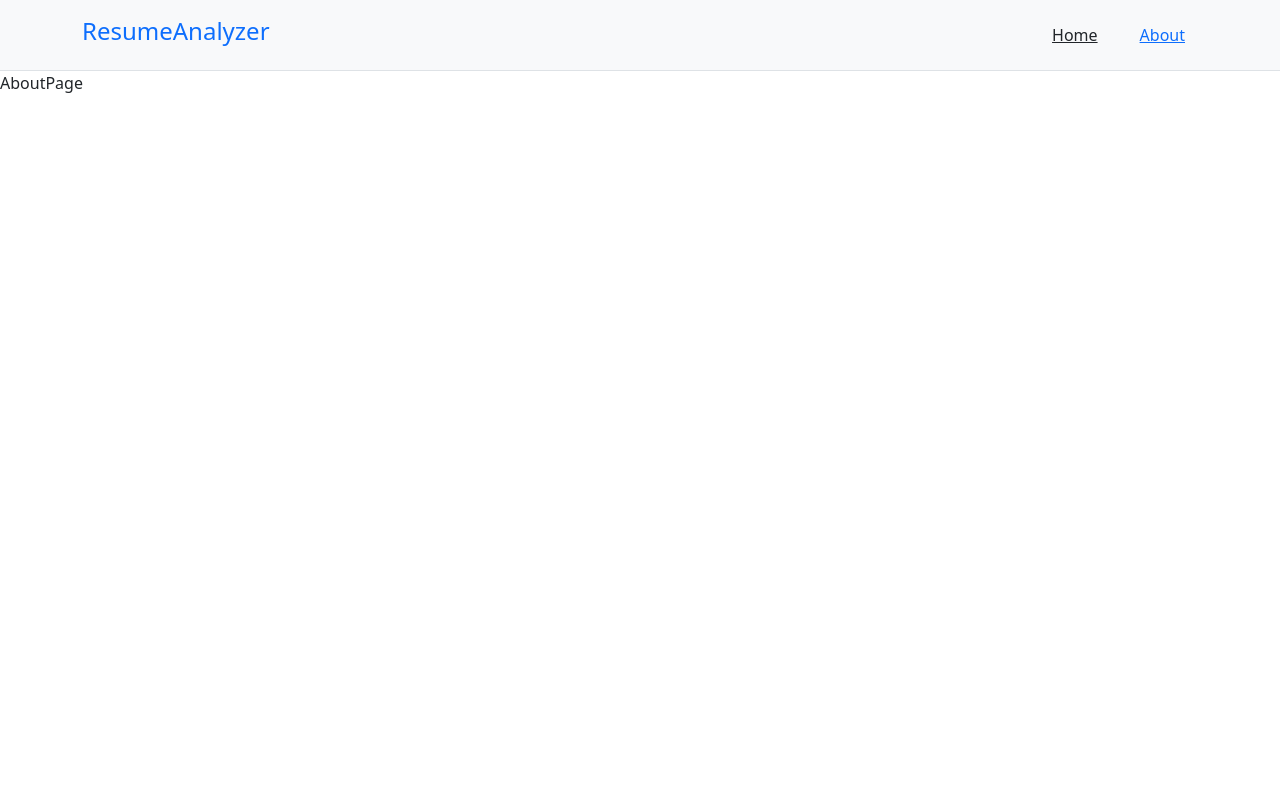
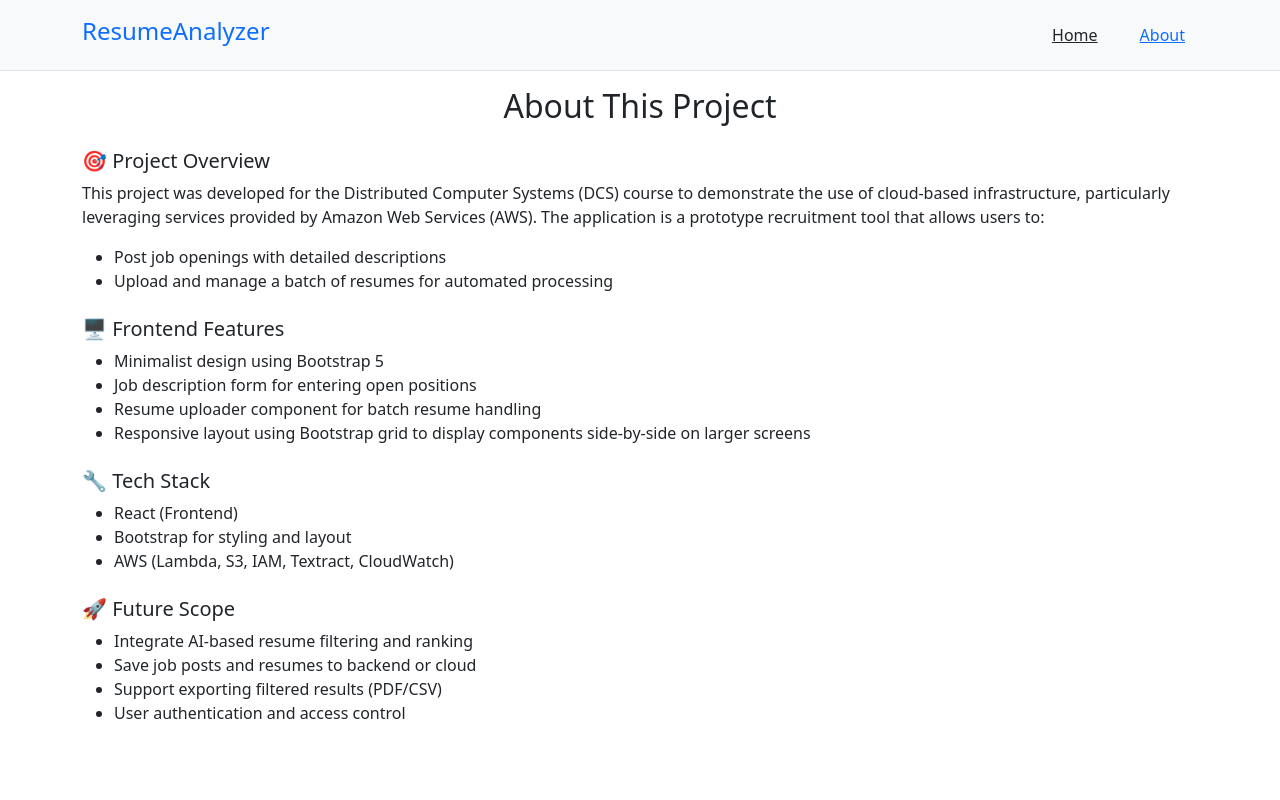
Before and after one commit to ElaineCHL/Resume-Analyzer, a React (Vite) app in the folder frontend/: page /about in a window 1280 px wide. Shown: the top 800 px of the page. Built offline with nearby package versions, Linux system fonts and the light colour scheme.

Commit message:
feat: * add AboutPage content * add Footer * refactor HomePage layout with JobDescriptionForm

```diff
--- a/frontend/src/App.jsx
+++ b/frontend/src/App.jsx
@@ -3,6 +3,7 @@ import { Routes, Route } from 'react-router-dom';
 import HomePage from "./pages/HomePage";
 import AboutPage from "./pages/AboutPage";
 import Navbar from "./components/Navbar";
+import Footer from "./components/Footer";
 
 const App = () => {
   return (
@@ -12,6 +13,7 @@ const App = () => {
         <Route path="/" element={<HomePage />} />
         <Route path="/about" element={<AboutPage />} />
       </Routes>
+      <Footer />
     </>
   )
 }
--- a/frontend/src/components/BatchResumeUploader.jsx
+++ b/frontend/src/components/BatchResumeUploader.jsx
@@ -113,13 +113,13 @@ const BatchResumeUploader = () => {
   }, []);
 
   return (
-    <div className="container my-5">
+    <div>
       {!Util.isEmptyString(error) && (
         <div className="alert alert-danger mt-2" role="alert">
           {error}
         </div>
       )}
-      <h3 className="mb-4">Batch Resume Uploader</h3>
+      <h3 className="mb-4">Upload Resumes</h3>
       <div className="mb-3">
         <label htmlFor="fileInput" className="form-label">
           Select Resume Files (PDF, DOC, DOCX)
@@ -182,7 +182,7 @@ const BatchResumeUploader = () => {
             </ul>
           </div>
 
-          <div className="d-flex gap-2 align-items-center mb-3">
+          <div className="d-flex gap-2 align-items-center">
             <button
               className="btn btn-primary"
               onClick={handleUpload}
--- /dev/null
+++ b/frontend/src/components/Footer.jsx
@@ -0,0 +1,13 @@
+const Footer = () => {
+  return (
+    <footer className="bg-light text-center text-muted py-3 mt-5 border-top">
+      <div className="container">
+        <small>
+          &copy; {new Date().getFullYear()} DCS Assignment &middot; Developed by Group 4
+        </small>
+      </div>
+    </footer>
+  );
+};
+
+export default Footer;
--- /dev/null
+++ b/frontend/src/components/JobDescriptionForm.jsx
@@ -0,0 +1,53 @@
+import { useState } from "react";
+
+const JobDescriptionForm = () => {
+  const [jobTitle, setJobTitle] = useState("");
+  const [description, setDescription] = useState("");
+
+  const handleSubmit = (e) => {
+    e.preventDefault();
+    console.log("Job Title:", jobTitle);
+    console.log("Description:", description);
+    // TODO: add POST request logic
+    alert(`Job submitted successfully!\n${jobTitle}\n${description}`);
+    setJobTitle("");
+    setDescription("");
+  };
+
+  return (
+    <div>
+      <h3 className="mb-4">Post Job Opening</h3>
+      <form onSubmit={handleSubmit}>
+        <div className="mb-3">
+          <label className="form-label">Job Title</label>
+          <input
+            type="text"
+            className="form-control"
+            placeholder="e.g., Frontend Developer"
+            value={jobTitle}
+            onChange={(e) => setJobTitle(e.target.value)}
+            required
+          />
+        </div>
+
+        <div className="mb-3">
+          <label className="form-label">Job Description</label>
+          <textarea
+            className="form-control"
+            placeholder="Job responsibilities, requirements, etc."
+            rows="4"
+            value={description}
+            onChange={(e) => setDescription(e.target.value)}
+            required
+          ></textarea>
+        </div>
+
+        <button type="submit" className="btn btn-primary w-100">
+          Submit
+        </button>
+      </form>
+    </div>
+  );
+};
+
+export default JobDescriptionForm;
--- a/frontend/src/main.jsx
+++ b/frontend/src/main.jsx
@@ -9,7 +9,7 @@ createRoot(document.getElementById('root')).render(
   <StrictMode>
     <BrowserRouter>
       <App />
-      <Toaster position="top-right" />
+      <Toaster />
     </BrowserRouter>
   </StrictMode >,
 )
--- a/frontend/src/pages/AboutPage.jsx
+++ b/frontend/src/pages/AboutPage.jsx
@@ -1,11 +1,55 @@
-import React from 'react'
+import React from "react";
 
 const AboutPage = () => {
   return (
-    <div>
-      AboutPage
+    <div className="container mt-3" style={{ minHeight: "100vh" }}>
+      <h2 className="mb-4 text-center">About This Project</h2>
+
+      <div className="mb-4">
+        <h5>🎯 Project Overview</h5>
+        <p>
+          This project was developed for the Distributed Computer Systems (DCS) course to demonstrate the use of cloud-based infrastructure, particularly leveraging services provided by Amazon Web Services (AWS).
+          The application is a prototype recruitment tool that allows users to:
+        </p>
+        <ul>
+          <li>Post job openings with detailed descriptions</li>
+          <li>Upload and manage a batch of resumes for automated processing</li>
+        </ul>
+      </div>
+
+      <div className="mb-4">
+        <h5>🖥️ Frontend Features</h5>
+        <ul>
+          <li>Minimalist design using Bootstrap 5</li>
+          <li>Job description form for entering open positions</li>
+          <li>Resume uploader component for batch resume handling</li>
+          <li>
+            Responsive layout using Bootstrap grid to display components
+            side-by-side on larger screens
+          </li>
+        </ul>
+      </div>
+
+      <div className="mb-4">
+        <h5>🔧 Tech Stack</h5>
+        <ul>
+          <li>React (Frontend)</li>
+          <li>Bootstrap for styling and layout</li>
+          <li>AWS (Lambda, S3, IAM, Textract, CloudWatch)</li>
+        </ul>
+      </div>
+
+      <div>
+        <h5>🚀 Future Scope</h5>
+        <ul>
+          <li>Integrate AI-based resume filtering and ranking</li>
+          <li>Save job posts and resumes to backend or cloud</li>
+          <li>Support exporting filtered results (PDF/CSV)</li>
+          <li>User authentication and access control</li>
+        </ul>
+      </div>
     </div>
-  )
-}
+  );
+};
 
-export default AboutPage
+export default AboutPage;
--- a/frontend/src/pages/HomePage.jsx
+++ b/frontend/src/pages/HomePage.jsx
@@ -1,10 +1,26 @@
 import React from 'react'
 import BatchResumeUploader from "../components/BatchResumeUploader.jsx"
+import JobDescriptionForm from "../components/JobDescriptionForm.jsx"
 
 const HomePage = () => {
   return (
-    <div>
-      <BatchResumeUploader></BatchResumeUploader>
+    <div className="container mt-4" style={{ minHeight: "100vh" }}>
+      <div className="row">
+        <div className="col-md-6 mb-5">
+          <div className="card shadow-sm">
+            <div className="card-body">
+              <JobDescriptionForm />
+            </div>
+          </div>
+        </div>
+        <div className="col-md-6 mb-5">
+          <div className="card shadow-sm">
+            <div className="card-body">
+              <BatchResumeUploader />
+            </div>
+          </div>
+        </div>
+      </div>
     </div>
   )
 }
```
